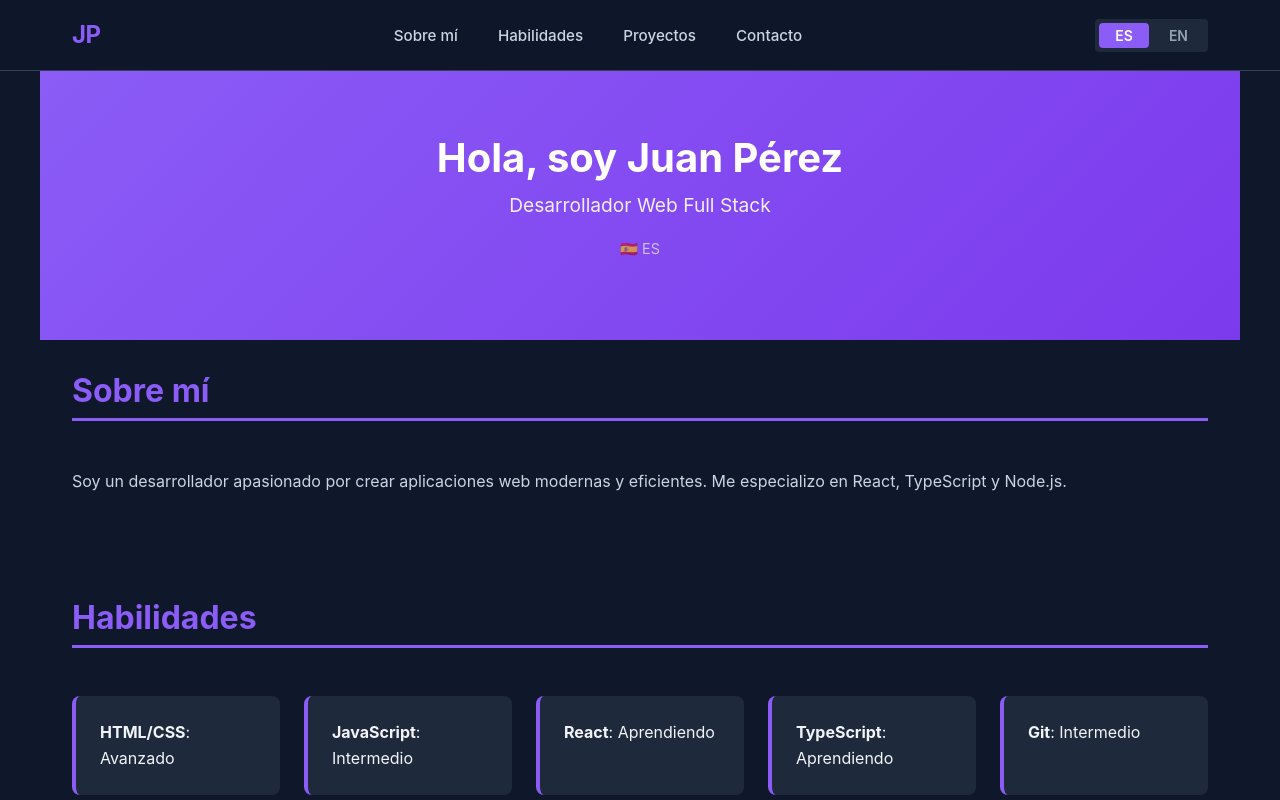
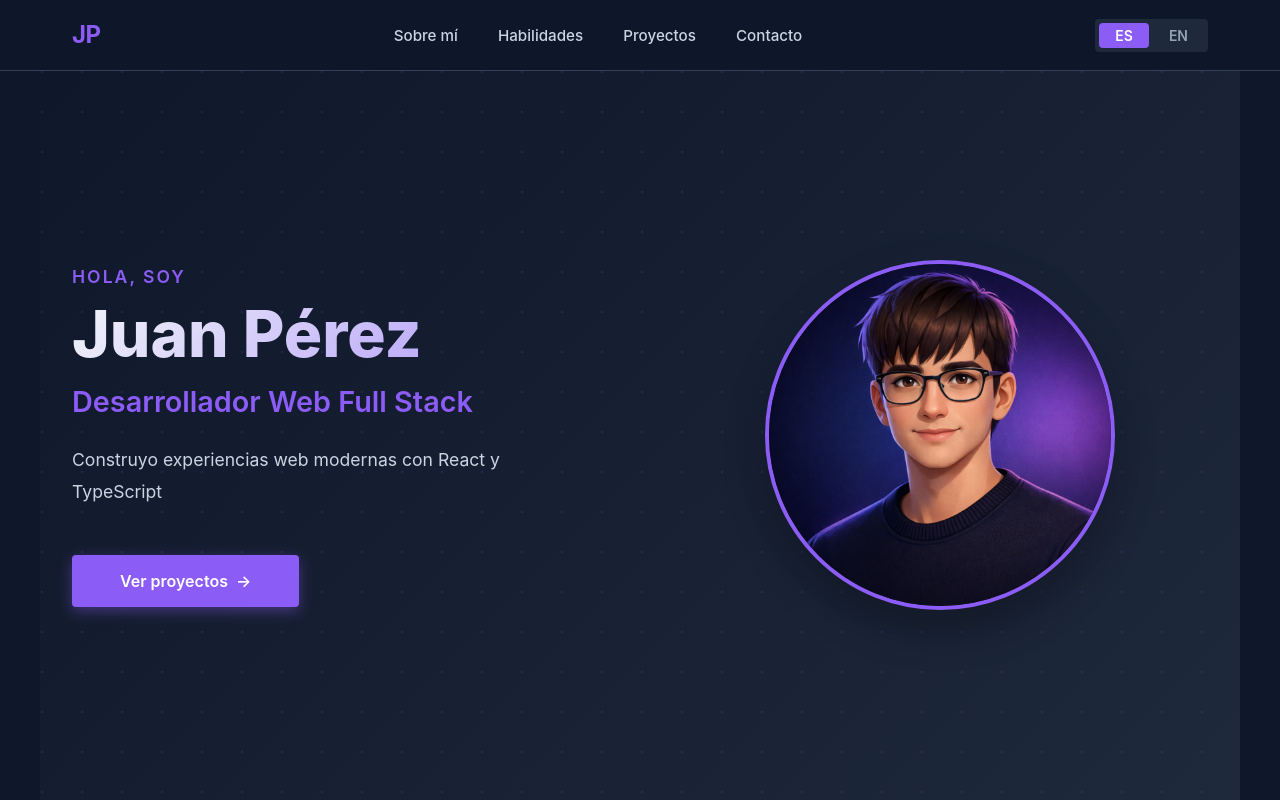
Before and after one commit to 9n-dev/my-portfolio, a React (Vite) app: page / in a window 1280 px wide. Shown: the top 800 px of the page. Built offline with nearby package versions, Linux system fonts and the light colour scheme.

Commit message:
Adding_Hero

```diff
--- a/src/App.tsx
+++ b/src/App.tsx
@@ -1,5 +1,5 @@
 import NavBar from './components/NavBar'
-import Header from './components/Header'
+import Hero from './components/Hero'      // ← Cambio: Hero en lugar de Header
 import Footer from './components/Footer'
 import About from './components/About'
 import Skills from './components/Skills'
@@ -10,11 +10,9 @@ import { personalInfo, skills, projects } from './data/portfolio'
 function App() {
   return (
     <div className="container">
-      <NavBar />  {/* ← Nuevo NavBar */}
+      <NavBar />
 
-      {/* Eliminamos <LanguageSelector /> */}
-
-      <Header />
+      <Hero />  {/* ← Hero reemplaza a Header */}
 
       <main>
         <About name={personalInfo.name} />
--- /dev/null
+++ b/src/components/Hero.tsx
@@ -0,0 +1,47 @@
+import { useLanguage } from '../contexts/LanguageContext'
+import { personalInfo } from '../data/portfolio'
+import profilePic from '../assets/avatar.png'
+
+function Hero() {
+  const { t } = useLanguage()
+
+  const scrollToProjects = () => {
+    const element = document.getElementById('projects')
+    if (element) {
+      element.scrollIntoView({ behavior: 'smooth' })
+    }
+  }
+
+  return (
+    <section className="hero">
+      <div className="hero-container">
+        <div className="hero-content">
+          <div className="hero-text">
+            <p className="hero-greeting">{t.hero.greeting}</p>
+            <h1 className="hero-name">{personalInfo.name}</h1>
+            <h2 className="hero-title">{t.hero.title}</h2>
+            <p className="hero-description">{t.hero.description}</p>
+
+            <button onClick={scrollToProjects} className="hero-cta">
+              {t.hero.cta}
+              <span className="cta-arrow">→</span>
+            </button>
+          </div>
+
+          <div className="hero-image">
+            <div className="image-wrapper">
+              <div className="image-glow"></div>
+              <img
+                src={profilePic}
+                alt={personalInfo.name}
+                className="profile-pic"
+              />
+            </div>
+          </div>
+        </div>
+      </div>
+    </section>
+  )
+}
+
+export default Hero
--- a/src/index.css
+++ b/src/index.css
@@ -568,3 +568,257 @@ body {
 html {
   scroll-behavior: smooth;
 }
+
+/* ===================================
+   HERO SECTION
+   =================================== */
+.hero {
+  min-height: calc(100vh - 70px);  /* Altura de pantalla completa menos navbar */
+  display: flex;
+  align-items: center;
+  padding: var(--spacing-3xl) 0;
+  background: linear-gradient(
+    135deg,
+    var(--color-bg-primary) 0%,
+    var(--color-bg-secondary) 100%
+  );
+  position: relative;
+  overflow: hidden;
+}
+
+/* Efecto de puntos decorativos en el fondo */
+.hero::before {
+  content: '';
+  position: absolute;
+  top: 0;
+  left: 0;
+  right: 0;
+  bottom: 0;
+  background-image: radial-gradient(
+    circle at 2px 2px,
+    rgba(139, 92, 246, 0.15) 1px,
+    transparent 0
+  );
+  background-size: 40px 40px;
+  pointer-events: none;
+}
+
+.hero-container {
+  max-width: var(--width-content);
+  margin: 0 auto;
+  padding: 0 var(--spacing-xl);
+  width: 100%;
+  position: relative;
+  z-index: 1;
+}
+
+.hero-content {
+  display: grid;
+  grid-template-columns: 1fr 1fr;
+  gap: var(--spacing-3xl);
+  align-items: center;
+}
+
+/* ===================================
+   HERO TEXT (Columna izquierda)
+   =================================== */
+.hero-text {
+  animation: fadeInUp 0.8s ease-out;
+}
+
+@keyframes fadeInUp {
+  from {
+    opacity: 0;
+    transform: translateY(30px);
+  }
+  to {
+    opacity: 1;
+    transform: translateY(0);
+  }
+}
+
+.hero-greeting {
+  color: var(--color-accent-primary);
+  font-size: 1.1rem;
+  font-weight: 600;
+  margin-bottom: var(--spacing-sm);
+  text-transform: uppercase;
+  letter-spacing: 2px;
+}
+
+.hero-name {
+  font-size: 4rem;
+  font-weight: 800;
+  line-height: 1.1;
+  margin-bottom: var(--spacing-md);
+  background: linear-gradient(
+    135deg,
+    var(--color-text-primary) 0%,
+    var(--color-accent-light) 100%
+  );
+  -webkit-background-clip: text;
+  -webkit-text-fill-color: transparent;
+  background-clip: text;
+}
+
+.hero-title {
+  font-size: 1.8rem;
+  color: var(--color-accent-primary);
+  font-weight: 600;
+  margin-bottom: var(--spacing-lg);
+}
+
+.hero-description {
+  font-size: 1.1rem;
+  color: var(--color-text-secondary);
+  line-height: 1.8;
+  margin-bottom: var(--spacing-2xl);
+  max-width: 500px;
+}
+
+/* ===================================
+   HERO CTA (Call To Action)
+   =================================== */
+.hero-cta {
+  display: inline-flex;
+  align-items: center;
+  gap: var(--spacing-sm);
+  background-color: var(--color-accent-primary);
+  color: white;
+  border: none;
+  padding: var(--spacing-md) var(--spacing-2xl);
+  border-radius: var(--radius-sm);
+  font-size: 1rem;
+  font-weight: 600;
+  cursor: pointer;
+  transition: all var(--transition-base);
+  font-family: inherit;
+  box-shadow: 0 4px 14px 0 rgba(139, 92, 246, 0.4);
+}
+
+.hero-cta:hover {
+  background-color: var(--color-accent-hover);
+  transform: translateY(-2px);
+  box-shadow: 0 6px 20px 0 rgba(139, 92, 246, 0.6);
+}
+
+.hero-cta:active {
+  transform: translateY(0);
+}
+
+.cta-arrow {
+  display: inline-block;
+  transition: transform var(--transition-base);
+}
+
+.hero-cta:hover .cta-arrow {
+  transform: translateX(5px);
+}
+
+/* ===================================
+   HERO IMAGE (Columna derecha)
+   =================================== */
+.hero-image {
+  display: flex;
+  justify-content: center;
+  align-items: center;
+  animation: fadeInRight 0.8s ease-out;
+}
+
+@keyframes fadeInRight {
+  from {
+    opacity: 0;
+    transform: translateX(30px);
+  }
+  to {
+    opacity: 1;
+    transform: translateX(0);
+  }
+}
+
+.image-wrapper {
+  position: relative;
+  width: 350px;
+  height: 350px;
+}
+
+.image-glow {
+  position: absolute;
+  top: 50%;
+  left: 50%;
+  transform: translate(-50%, -50%);
+  width: 100%;
+  height: 100%;
+  background: radial-gradient(
+    circle,
+    rgba(139, 92, 246, 0.3) 0%,
+    transparent 70%
+  );
+  border-radius: 50%;
+  filter: blur(40px);
+  animation: pulse 3s ease-in-out infinite;
+}
+
+@keyframes pulse {
+  0%, 100% {
+    transform: translate(-50%, -50%) scale(1);
+    opacity: 0.5;
+  }
+  50% {
+    transform: translate(-50%, -50%) scale(1.1);
+    opacity: 0.8;
+  }
+}
+
+.profile-pic {
+  position: relative;
+  width: 100%;
+  height: 100%;
+  border-radius: 50%;
+  object-fit: cover;
+  border: 4px solid var(--color-accent-primary);
+  box-shadow: 0 20px 40px rgba(0, 0, 0, 0.3);
+  z-index: 1;
+}
+
+/* ===================================
+   RESPONSIVE HERO
+   =================================== */
+@media (max-width: 768px) {
+  .hero {
+    min-height: auto;
+    padding: var(--spacing-2xl) 0;
+  }
+
+  .hero-content {
+    grid-template-columns: 1fr;
+    gap: var(--spacing-2xl);
+    text-align: center;
+  }
+
+  .hero-text {
+    order: 2;  /* Texto abajo */
+  }
+
+  .hero-image {
+    order: 1;  /* Imagen arriba */
+  }
+
+  .hero-name {
+    font-size: 2.5rem;
+  }
+
+  .hero-title {
+    font-size: 1.3rem;
+  }
+
+  .hero-description {
+    font-size: 1rem;
+    margin: 0 auto var(--spacing-xl);
+  }
+
+  .image-wrapper {
+    width: 250px;
+    height: 250px;
+  }
+}
```
Also changed, not shown: src/assets/avatar.png (added).
